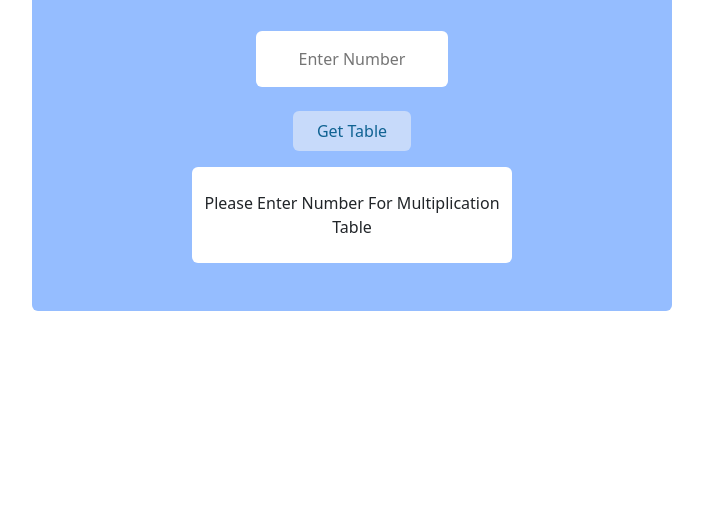
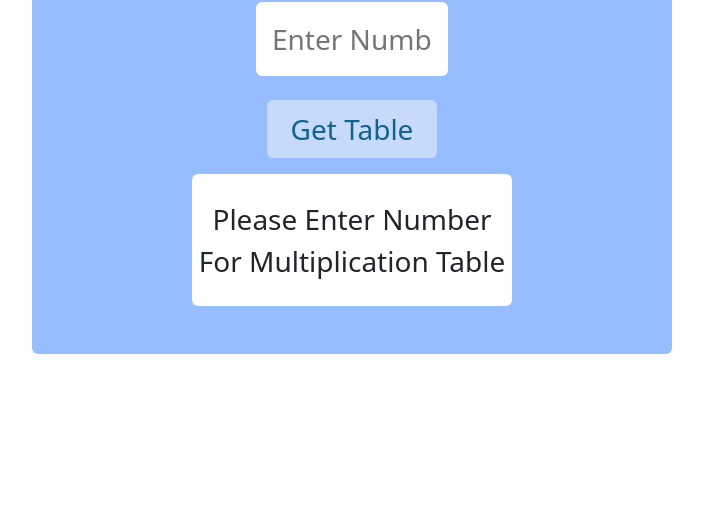
Before and after one commit to pawantech12/multiplication-table-app, a plain HTML site: page index.html in a window 1280 px wide. Shown: the part 294-800 px from the top of the page, without its empty margins (288-991 px from the left). Drawn offline with nearby package versions, Linux system fonts and the light colour scheme.

Commit message:
Update index.html

```diff
--- a/index.html
+++ b/index.html
@@ -16,12 +16,12 @@
 
     <div class="app vh-100 d-flex justify-content-center align-items-center">
         <div class="app-container w-50 text-center py-5 rounded">
-            <h3>Multiplication Table App</h3>
-            <div class="input-box text-center mt-5">
+            <h1>Multiplication Table App</h1>
+            <div class="input-box text-center mt-5 fs-3">
                 <input type="text" id="userinput" class="py-3 px-3 rounded text-center" placeholder="Enter Number"><br>
                 <button id="mulbtn" class="mt-4 py-2 px-4 rounded" onclick="multiply()">Get Table</button> <!-- here i have use onclick event to fire funtion when user click on button-->
             </div>
-            <div id="display" class="rounded py-4 mt-3 w-50 mx-auto">
+            <div id="display" class="rounded py-4 mt-3 w-50 mx-auto fs-3">
                 <!-- here will be display the multiplication table -->
                 Please Enter Number For Multiplication Table
             </div>
```
